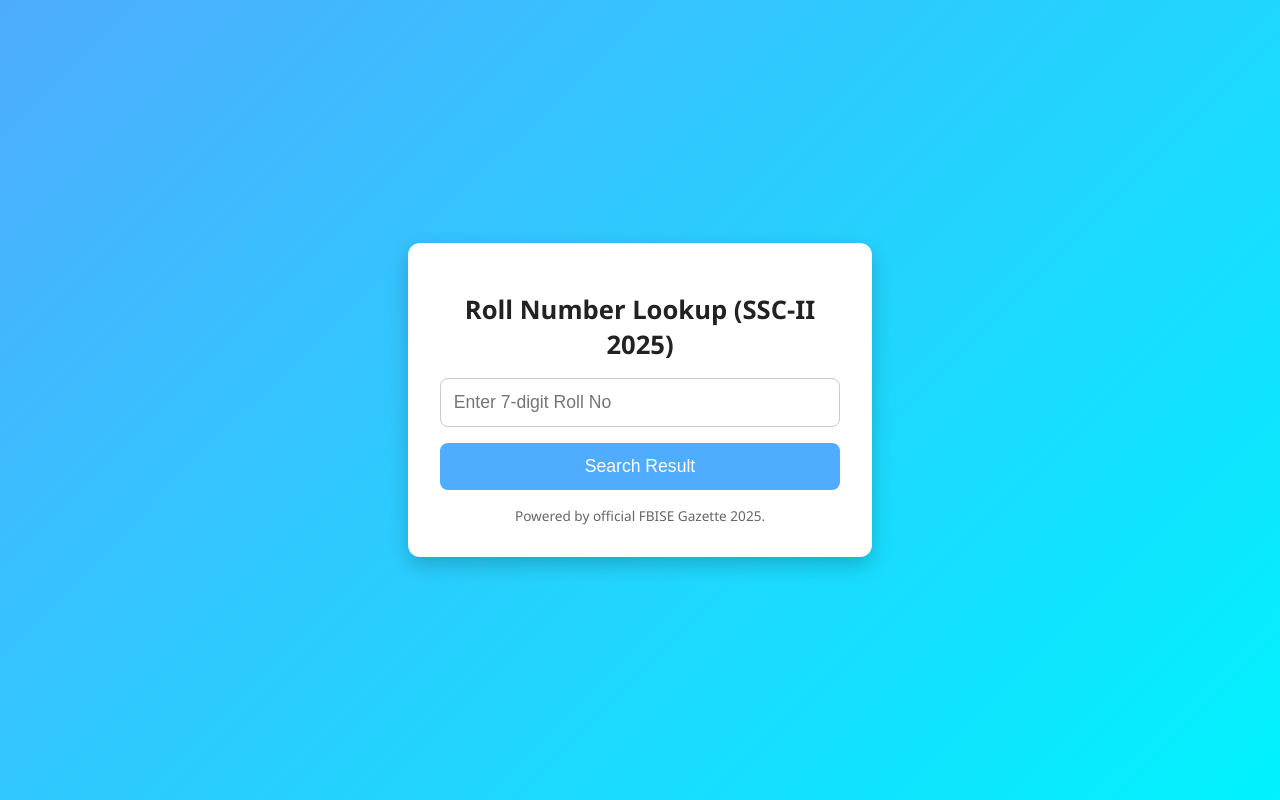
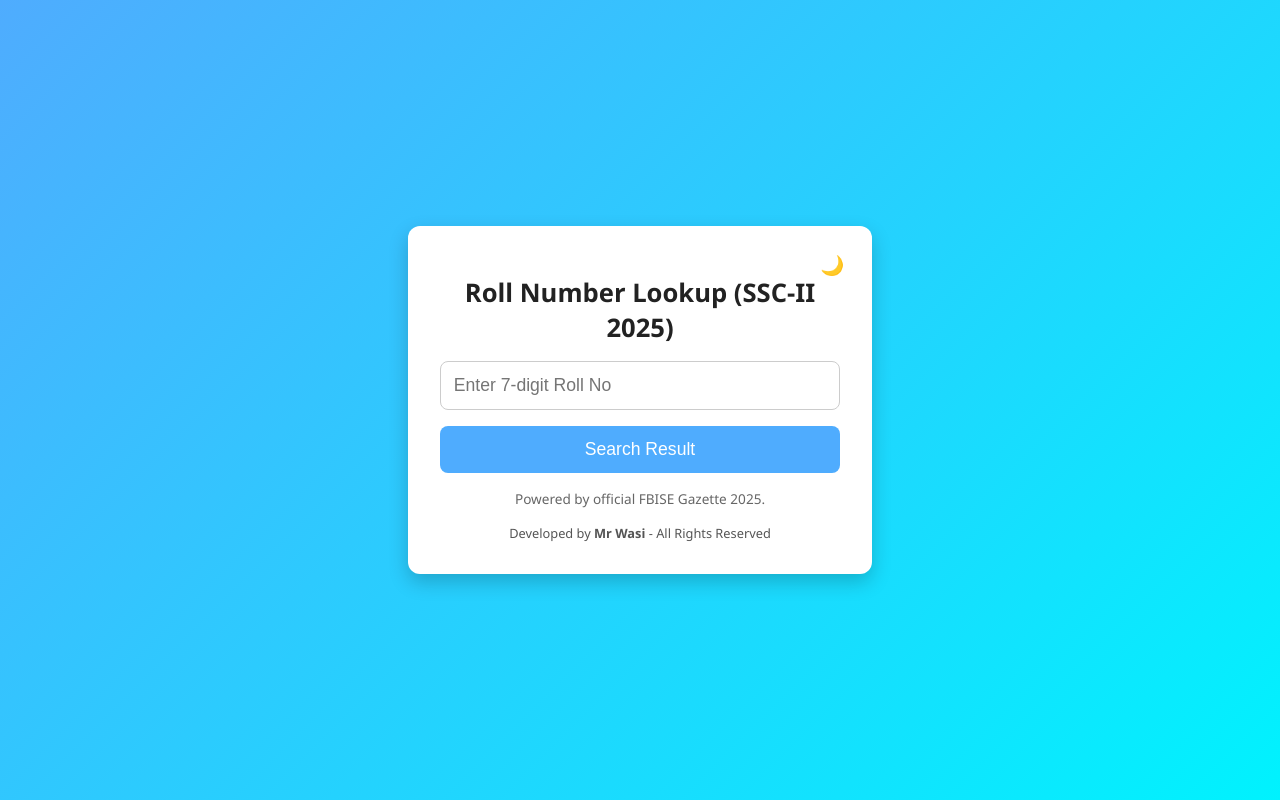
Before and after one commit to x-wasi/FBISE-SSC-II-Gazette-Roll-Number-Lookup-System, a Flask app: page / in a window 1280 px wide. Run offline with Flask 3, Linux system fonts and the light colour scheme; parts of the project's set-up code (start-up, migrations or seed data) failed here and were passed over.

Commit message:
Update index.html

```diff
--- a/templates/index.html
+++ b/templates/index.html
@@ -5,7 +5,6 @@
   <title>FBISE SSC-II Gazette Lookup</title>
   <meta name="viewport" content="width=device-width, initial-scale=1">
   <style>
-    /* Reset and basic styling */
     body {
       margin: 0;
       padding: 0;
@@ -27,6 +26,7 @@
       width: 100%;
       text-align: center;
       animation: fadeIn 0.8s ease-in-out;
+      position: relative;
     }
 
     h1 {
@@ -47,7 +47,7 @@
       border: 1px solid #ccc;
       border-radius: 8px;
       outline: none;
-      transition: border 0.3s;
+      transition: border 0.3s, box-shadow 0.3s;
     }
 
     input[type=text]:focus {
@@ -77,6 +77,32 @@
       margin-top: 1rem;
     }
 
+    .footer {
+      font-size: 0.8rem;
+      color: #555;
+      margin-top: 1rem;
+    }
+
+    .dark-mode {
+      background: #121212;
+      color: #fff;
+    }
+    .dark-mode .container {
+      background: #1e1e1e;
+      color: #fff;
+    }
+
+    .toggle-btn {
+      position: absolute;
+      top: 15px;
+      right: 15px;
+      background: transparent;
+      border: none;
+      font-size: 1.2rem;
+      cursor: pointer;
+      color: #555;
+    }
+
     @keyframes fadeIn {
       from { opacity: 0; transform: translateY(10px); }
       to { opacity: 1; transform: translateY(0); }
@@ -85,12 +111,19 @@
 </head>
 <body>
   <div class="container">
+    <button class="toggle-btn" onclick="toggleDarkMode()">🌙</button>
     <h1>Roll Number Lookup (SSC-II 2025)</h1>
     <form method="get" action="/result">
       <input type="text" id="roll" name="roll" required pattern="\d{7}" placeholder="Enter 7-digit Roll No">
       <button type="submit">Search Result</button>
     </form>
     <div class="hint">Powered by official FBISE Gazette 2025.</div>
+    <div class="footer">Developed by <strong>Mr Wasi</strong> - All Rights Reserved</div>
   </div>
+  <script>
+    function toggleDarkMode() {
+      document.body.classList.toggle('dark-mode');
+    }
+  </script>
 </body>
 </html>
```
